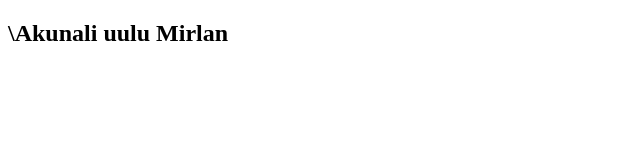
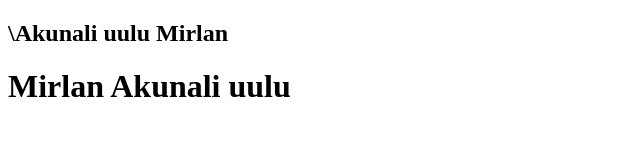
Before and after one commit to usermirlan/Port, a plain HTML site: page index.html in a window 1280 px wide. Shown: the whole page, without its empty margins (0-640 px from the left). Drawn offline with Linux system fonts and the light colour scheme.

Commit message:
Второе коммит

```diff
--- a/index.html
+++ b/index.html
@@ -7,7 +7,7 @@
 </head>
 <body>
     <h2>\Akunali uulu Mirlan</h2>
-
+    <h1>Mirlan Akunali uulu</h1>
 
 
     <script src="script.js"></script>
```
